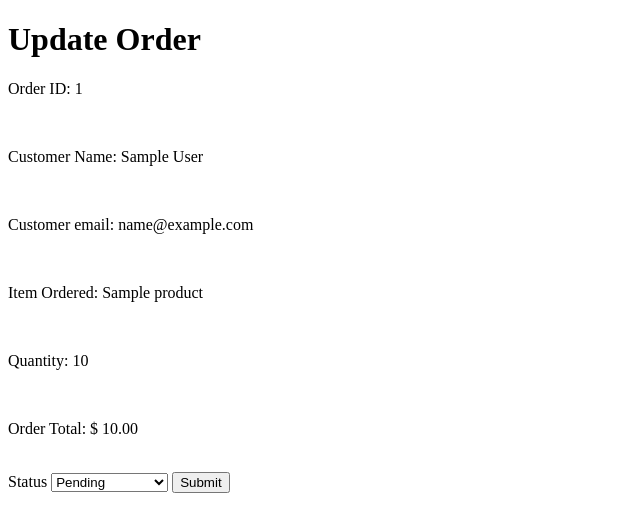
After one commit to shantel2/Dias-Design, a PHP site: page /manage_order_update_page.php?order_id=1 in a window 1280 px wide. The commit adds this page. Shown: the top 532 px of the page, without its empty margins (0-640 px from the left). Run offline with PHP 8.4, Linux system fonts and the light colour scheme; tables that the repository leaves empty hold one stand-in row (values such as "Sample post").

Commit message:
completed the Order Manager (except the invoice manager) Module. This commit is after pulling from the styled code by Kerene.

```diff
--- /dev/null
+++ b/Manager Orders/manage_order_update_page.php
@@ -0,0 +1,116 @@
+<!--  -->
+<!-- WRAP ALL OF  THE BELOW IN A SESSION AUTHENTICATION -->
+<!--  -->
+
+
+<!-- DEBUGGING MODE -->
+<?php
+ini_set('display_errors', 'On');
+error_reporting(E_ALL | E_STRICT);
+?>
+<!-- END OF DEBUGGING MODE -->
+
+
+<?php
+require('root_credentials.php');
+?>
+
+<?php
+$order_id = filter_var($_GET['order_id'],FILTER_VALIDATE_INT); // coming from a hidden field not needing user input
+
+if(isset($order_id)){
+    $sql = "SELECT * FROM Orders WHERE OrderID = $order_id;";
+    $fetch = $conn ->query($sql);
+    $order_info = $fetch->fetchAll(PDO::FETCH_ASSOC);
+    $items_orderID = $order_info[0]["ProductID"];
+    $quantity =  $order_info[0]["quantity"];
+    $order_total = $order_info[0]["total_cost"];
+    $user_id = $order_info[0]["UserID"];
+    $status =  $order_info[0]["status"];
+
+}
+else{
+    echo "There was an issue in selecting the order";
+}
+
+    function get_customer_name($user_id){
+        include 'root_credentials.php';
+        $name =$conn->query("SELECT Fname,Lname FROM Users WHERE UserID = $user_id;");
+        $names_fetched = $name->fetchAll(PDO::FETCH_ASSOC);
+        return $names_fetched[0]["Fname"]. " ".$names_fetched[0]["Lname"];
+
+
+    }
+
+    function get_customer_email($user_id){
+        include 'root_credentials.php';
+        $email =$conn->query("SELECT email FROM Users WHERE UserID = $user_id;");
+        $email_fetched = $email->fetchAll(PDO::FETCH_ASSOC);
+        return $email_fetched[0]["email"];
+
+
+    }
+
+    function get_item_ordered($product_id){
+        include 'root_credentials.php';
+        $product =$conn->query("SELECT Title FROM Products WHERE ProductID = $product_id;");
+        $product_fetched = $product->fetchAll(PDO::FETCH_ASSOC);
+        return $product_fetched[0]["Title"];
+    }
+
+?>
+
+<!DOCTYPE html>
+<html lang="en">
+<head>
+    <meta charset="UTF-8">
+    <meta http-equiv="X-UA-Compatible" content="IE=edge">
+    <meta name="viewport" content="width=device-width, initial-scale=1.0">
+    <title>Order Update Page</title>
+</head>
+<body>
+    <h1>Update Order</h1>
+
+    <div>
+        <p>Order ID: <?=$order_id?></p> <br>
+    </div>
+
+    <div class="">
+        <p>Customer Name: <?=get_customer_name($user_id)?></p> <br>
+    </div>
+
+    <div class="">
+        <p>Customer email: <?=get_customer_email($user_id)?></p> <br>
+    </div>
+
+    <div class="">
+        <p>Item Ordered: <?=get_item_ordered($items_orderID)?></p> <br>
+    </div>
+    <div class="">
+        <p>Quantity: <?=$quantity?></p> <br>
+    </div>
+
+    <div class="">
+        <p>Order Total: $ <?=$order_total?></p> <br>
+    </div>
+
+    <div>
+        <form action="manage_order_update_service.php" method="POST">
+            <label for="status">Status</label>
+            <select name="status" id="status">
+                <option <?php if($status == 'Pending'){echo(" selected ");}?> value="Pending">Pending</option>
+                <option <?php if($status == 'Started'){echo(" selected ");}?> value="Started">Started</option>
+                <option <?php if($status == 'Paid'){echo(" selected ");}?> value="Paid">Paid</option>
+                <option <?php if($status == 'In Progress'){echo(" selected ");}?> value="In Progress">In Progress</option>
+                <option <?php if($status == 'Completed'){echo(" selected ");}?> value="Completed">Completed</option>
+                <option <?php if($status == 'Out-for-Delivery'){echo(" selected ");}?> value="Out-for-Delivery">Out-for-Delivery</option>
+                <option <?php if($status == 'Delivered'){echo(" selected ");}?> value="Delivered">Delivered</option>
+                <option <?php if($status == 'Cancelled'){echo(" selected ");}?> value="Cancelled">Cancelled</option>
+            </select>
+            <input type="hidden" name="order_ID" value="<?=$order_id?>">
+
+            <input type="submit" value="Submit">
+        </form>
+    </div>
+</body>
+</html>
--- /dev/null
+++ b/Manager Orders/root_credentials.php
@@ -0,0 +1,10 @@
+<?php
+    $host = 'localhost';
+    $username = 'dias_designs';
+    $password = 'admin_root';
+    $db = 'ecommerce';
+
+    $conn = new PDO("mysql:host=$host;dbname=$db;charset=utf8mb4", $username, $password);
+
+
+?>
```
Also changed, not shown: Manager Orders/manage_order_page.php (+41 -7 lines), Manager Orders/manage_order_update_service.php (added, +48 -0 lines), Manager Orders/update.js (added, +14 -0 lines).
